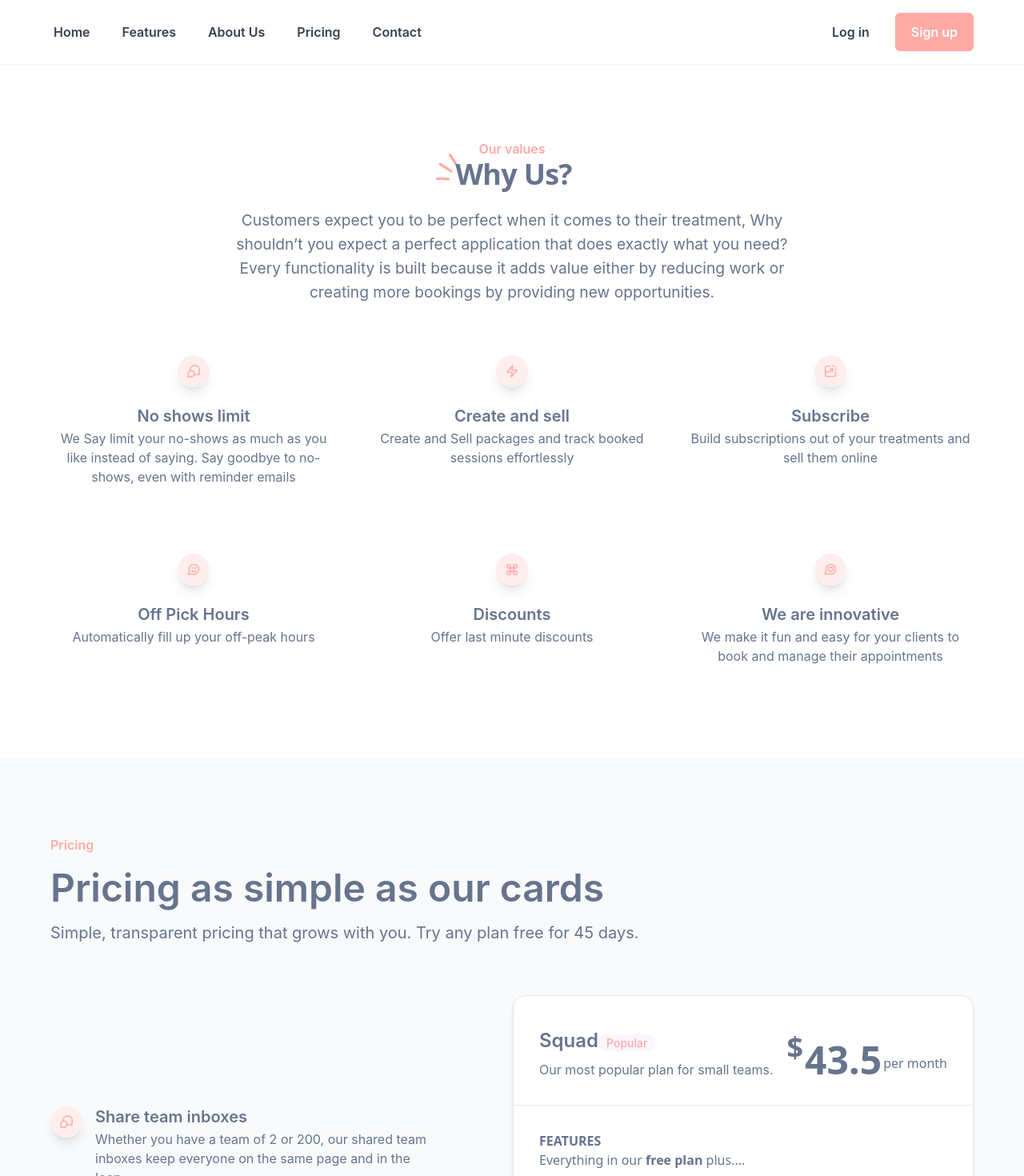
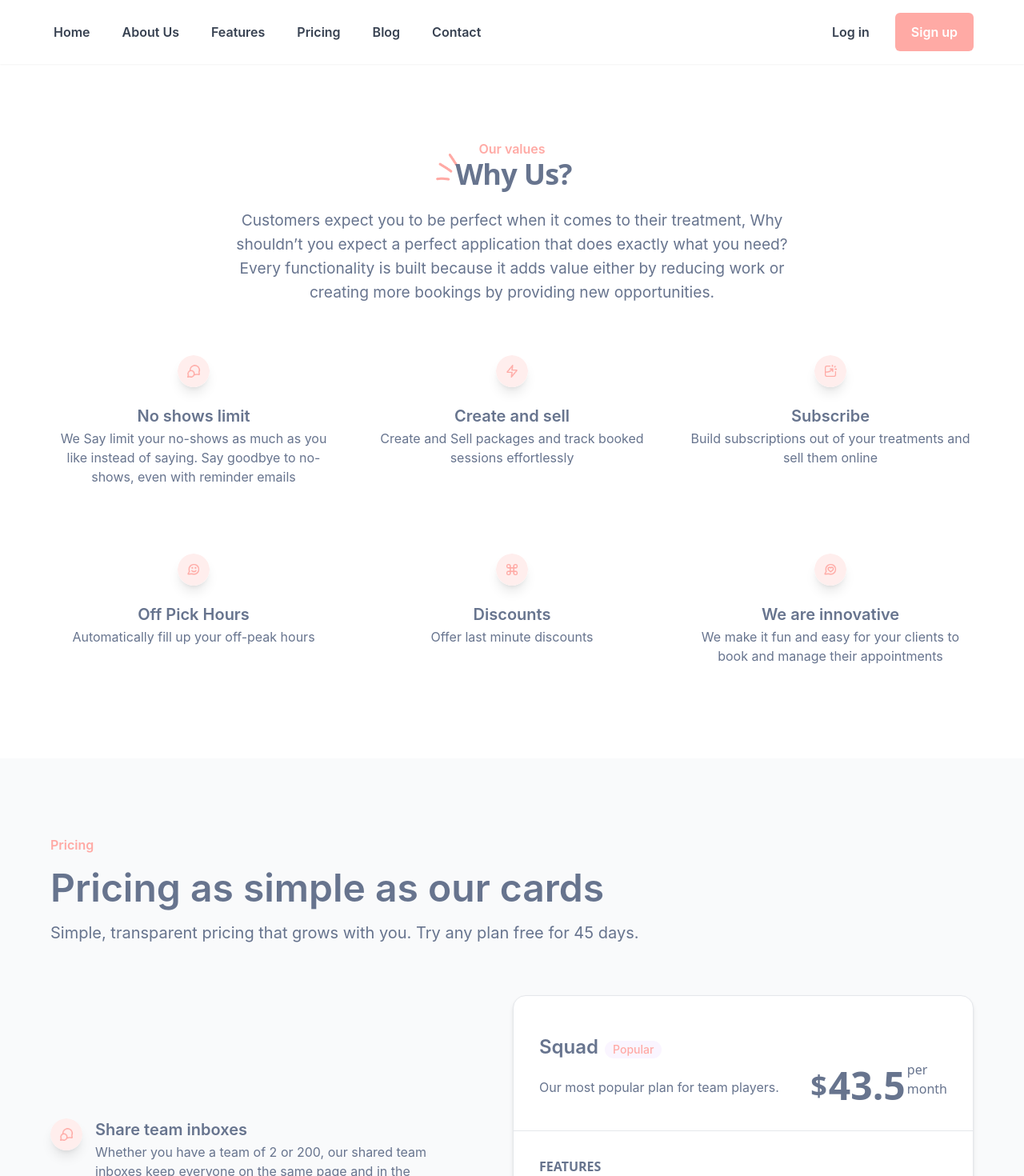
Before and after one commit to babulakterfsd/beautycutie, a Next.js app: page /features in a window 1280 px wide. Shown: the top 1470 px of the page at 80% size. Built offline with nearby package versions, Linux system fonts and the light colour scheme.

Commit message:
navbar and feature page fixed

```diff
--- a/src/components/FeaturePricing.tsx
+++ b/src/components/FeaturePricing.tsx
@@ -91,20 +91,30 @@ const FeaturePricing = () => {
             <div className=" flex justify-center">
               <div className="bg-white rounded-2xl shadow-md border border-gray-200 w-full md:w-[576px]">
                 <div className="flex flex-col-reverse justify-between lg:flex-row p-2 lg:p-8 pb-6 border-b border-gray-200">
-                  <div className="text-cyan text-2xl font-semibold font-inter leading-loose">
+                  <div className="text-cyan text-2xl font-semibold font-inter leading-loose mt-2">
                     Squad
-                    <span className="px-2.5 py-0.5 text-primary text-sm font-medium leading-tight bg-purple-50 rounded-2xl font-inter">
+                    <span className="hidden lg:inline-block ml-2 px-2.5 py-0.5 text-primary text-sm font-medium leading-tight bg-purple-50 rounded-2xl font-inter">
                       Popular
                     </span>
-                    <div className="text-cyan text-base font-normal font-inter leading-normal">
+                    <div className="text-cyan text-base font-normal font-inter leading-normal -mt-2 lg:mt-0 lg:hidden">
                       Our most popular plan for small teams.
+                    </div>
+                    <div className="text-cyan text-base font-normal font-inter leading-normal -mt-2 lg:mt-0 hidden lg:inline-block">
+                      Our most popular plan for team players.
                     </div>
                   </div>
                   <div className="flex justify-start items-end gap-0.5 text-cyan text-base font-normal leading-normal">
                     <div className="pb-5 flex-col justify-start items-start gap-2.5">
-                      <div className="text-cyan text-4xl font-semibold">$</div>
+                      <div className="text-cyan text-4xl font-semibold relative top-4">
+                        $
+                      </div>
                     </div>
-                    <div className="text-cyan text-5xl font-semibold">43.5</div>
+                    <div className="lg:hidden text-cyan text-5xl font-semibold">
+                      10
+                    </div>
+                    <div className="hidden lg:block text-cyan text-5xl font-semibold">
+                      43.5
+                    </div>
                     <div className="pb-2 justify-start items-start">
                       <div className="text-cyan text-base font-medium leading-normal">
                         per month
@@ -113,16 +123,19 @@ const FeaturePricing = () => {
                   </div>
                 </div>
                 <div className="p-8 pb-10 border-b border-gray-200">
-                  <div className="text-cyan text-base font-semibold leading-normal">
+                  <div className="text-cyan text-base font-bold leading-normal">
                     FEATURES
                   </div>
                   <div className="text-cyan text-base font-normal leading-normal">
                     Everything in our{' '}
-                    <span className="font-semibold">free plan</span> plus....
+                    <span className="font-bold lg:font-semibold">
+                      free plan
+                    </span>{' '}
+                    plus....
                   </div>
 
                   {/* feature item */}
-                  <div className="mt-6 flex lg:flex-row flex-col justify-between gap-4">
+                  <div className="mt-6 flex lg:flex-row flex-col justify-between lg:gap-4">
                     <div>
                       <div className="flex mb-4">
                         <div className="w-6 h-6 rounded-xl flex justify-center items-center">
--- a/src/components/MobileNavbar.tsx
+++ b/src/components/MobileNavbar.tsx
@@ -1,6 +1,7 @@
 'use client';
 
 import {
+  faBlog,
   faContactBook,
   faDollarSign,
   faHouse,
@@ -36,38 +37,44 @@ const MobileMenu = () => {
     <div
       className={` ${
         isMenuOpen
-          ? 'duration-1000 h-screen flex justify-center items-start flex-col gap-y-8 overflow-x-hidden pl-[35vw]'
+          ? 'duration-1000 h-screen flex justify-center items-start flex-col gap-y-8 overflow-x-hidden pl-[36vw] -mt-12'
           : 'w-0 h-0 duration-300'
       }`}
     >
       <Link href="/" onClick={() => setIsMenuOpen(!isMenuOpen)}>
-        <span className="flex gap-x-4 items-center text-gray-700">
+        <span className="flex gap-x-4 items-center text-primary">
           <FontAwesomeIcon icon={faHouse} />
-          <span className="uppercase font-medium">Home</span>
+          <span className="uppercase font-[700]">Home</span>
         </span>
       </Link>
       <Link href="/features" onClick={() => setIsMenuOpen(!isMenuOpen)}>
-        <span className="flex gap-x-4 items-center text-gray-700">
+        <span className="flex gap-x-4 items-center text-primary">
           <FontAwesomeIcon icon={faProjectDiagram} />
-          <span className="uppercase font-medium">Features</span>
+          <span className="uppercase font-[700]">Features</span>
         </span>
       </Link>
       <Link href="/about" onClick={() => setIsMenuOpen(!isMenuOpen)}>
-        <span className="flex gap-x-4 items-center text-gray-700">
+        <span className="flex gap-x-4 items-center text-primary">
           <FontAwesomeIcon icon={faUser} />
-          <span className="uppercase font-medium">About Us</span>
+          <span className="uppercase font-[700]">About Us</span>
         </span>
       </Link>
       <Link href="/pricing" onClick={() => setIsMenuOpen(!isMenuOpen)}>
-        <span className="flex gap-x-4 items-center text-gray-700">
+        <span className="flex gap-x-4 items-center text-primary">
           <FontAwesomeIcon icon={faDollarSign} />
-          <span className="uppercase font-medium">Pricing</span>
+          <span className="uppercase font-[700]">Pricing</span>
         </span>
       </Link>
       <Link href="/contact" onClick={() => setIsMenuOpen(!isMenuOpen)}>
-        <span className="flex gap-x-4 items-center text-gray-700">
+        <span className="flex gap-x-4 items-center text-primary">
           <FontAwesomeIcon icon={faContactBook} />
-          <span className="uppercase font-medium">Contact</span>
+          <span className="uppercase font-[700]">Contact</span>
+        </span>
+      </Link>
+      <Link href="/blog" onClick={() => setIsMenuOpen(!isMenuOpen)}>
+        <span className="flex gap-x-4 items-center text-primary">
+          <FontAwesomeIcon icon={faBlog} />
+          <span className="uppercase font-[700]">Blog</span>
         </span>
       </Link>
     </div>
--- a/src/components/Navbar.tsx
+++ b/src/components/Navbar.tsx
@@ -31,7 +31,7 @@ const Navbar = () => {
           className="items-center justify-between hidden w-full md:flex md:w-auto order-1"
           id="navbar-cta"
         >
-          <ul className="flex flex-col md:flex-row font-semibold p-4 md:p-0 mt-4  md:space-x-8 md:mt-0">
+          <ul className="flex flex-col md:flex-row font-semibold p-4 md:p-0 mt-4 md:space-x-4 lg:space-x-8 md:mt-0">
             <li>
               <Link
                 href="/"
@@ -39,6 +39,15 @@ const Navbar = () => {
                 aria-current="page"
               >
                 Home
+              </Link>
+            </li>
+            <li>
+              <Link
+                href="/about"
+                className={`${Styles.hanimation} p-1 font-inter lg:leading-[24px]`}
+                aria-current="page"
+              >
+                About Us
               </Link>
             </li>
             <li>
@@ -52,20 +61,20 @@ const Navbar = () => {
             </li>
             <li>
               <Link
-                href="/about"
-                className={`${Styles.hanimation} p-1 font-inter lg:leading-[24px]`}
-                aria-current="page"
-              >
-                About Us
-              </Link>
-            </li>
-            <li>
-              <Link
                 href="/pricing"
                 className={`${Styles.hanimation} p-1 font-inter lg:leading-[24px]`}
                 aria-current="page"
               >
                 Pricing
+              </Link>
+            </li>
+            <li>
+              <Link
+                href="/blog"
+                className={`${Styles.hanimation} p-1 font-inter lg:leading-[24px]`}
+                aria-current="page"
+              >
+                Blog
               </Link>
             </li>
             <li>
```
